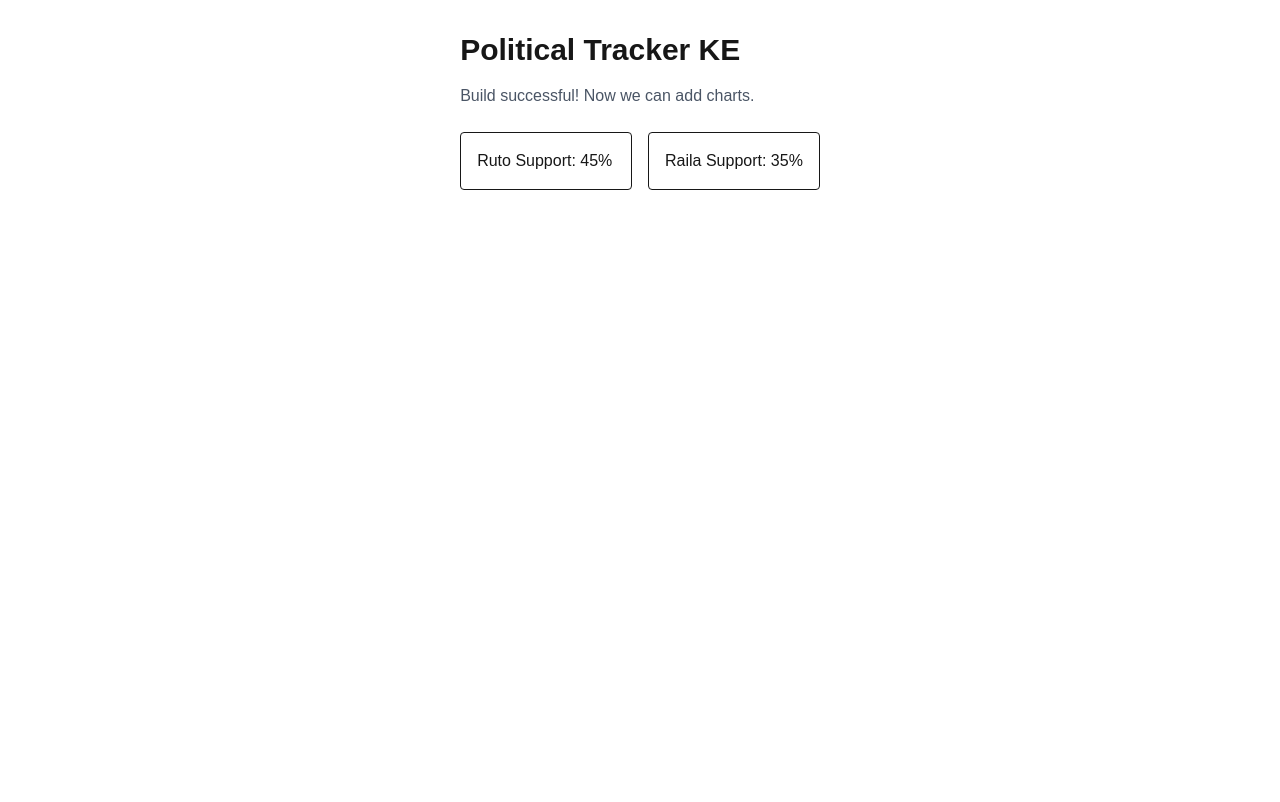
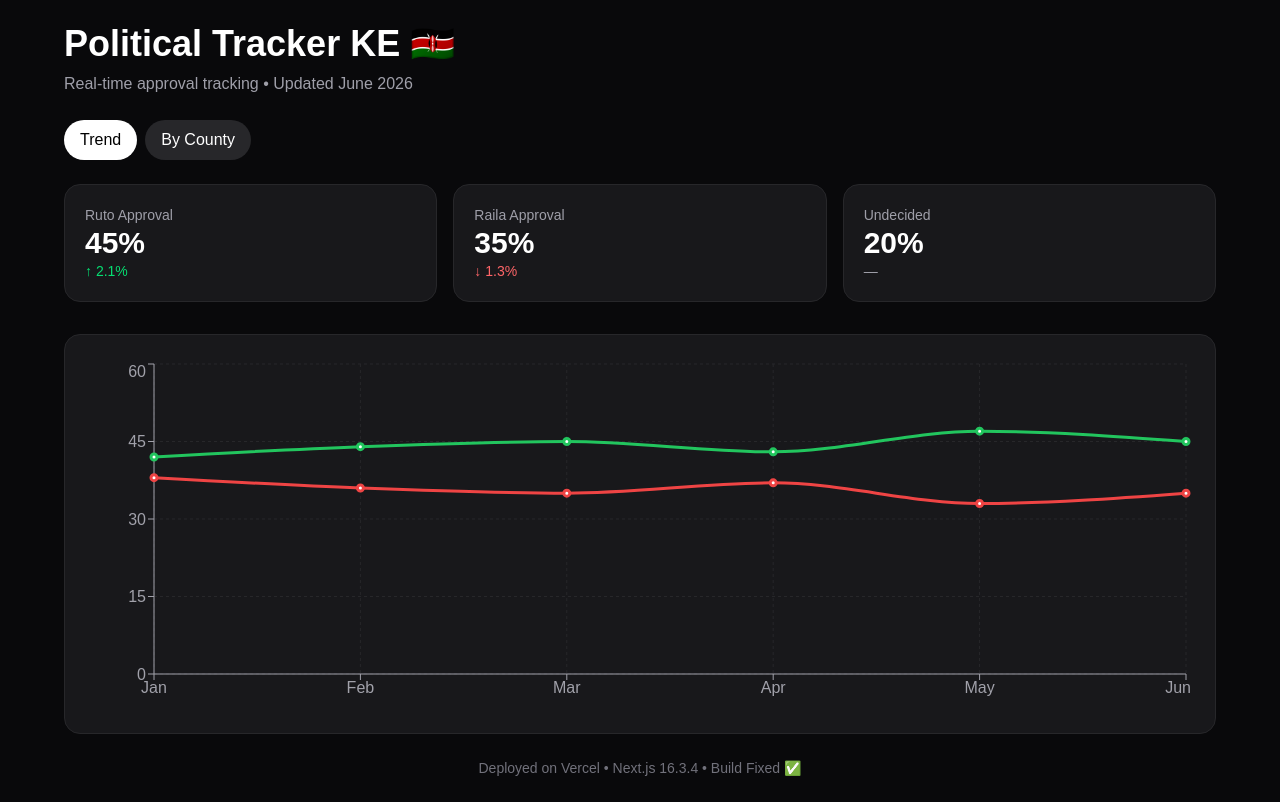
Before and after one commit to applepayglobalagencies-source/political-tracker, a Next.js app: page / in a window 1280 px wide. Built offline with nearby package versions, Linux system fonts and the light colour scheme.

Commit message:
political dashboard

```diff
--- a/src/app/page.tsx
+++ b/src/app/page.tsx
@@ -1,15 +1,67 @@
 "use client";
 import { useState } from "react";
+import { LineChart, Line, XAxis, YAxis, CartesianGrid, Tooltip, ResponsiveContainer, BarChart, Bar } from "recharts";
+
+const data = [
+  { name: 'Jan', Ruto: 42, Raila: 38 },
+  { name: 'Feb', Ruto: 44, Raila: 36 },
+  { name: 'Mar', Ruto: 45, Raila: 35 },
+  { name: 'Apr', Ruto: 43, Raila: 37 },
+  { name: 'May', Ruto: 47, Raila: 33 },
+  { name: 'Jun', Ruto: 45, Raila: 35 },
+];
+
+const counties = [
+  { county: 'Nairobi', Ruto: 48, Raila: 42 },
+  { county: 'Mombasa', Ruto: 35, Raila: 55 },
+  { county: 'Kisumu', Ruto: 20, Raila: 75 },
+  { county: 'Nakuru', Ruto: 60, Raila: 30 },
+  { county: 'Uasin Gishu', Ruto: 78, Raila: 15 },
+];
 
 export default function Page() {
-  const [data, setData] = useState<any>(null);
+  const [tab, setTab] = useState("trend");
   return (
-    <main className="p-8 max-w-3xl mx-auto">
-      <h1 className="text-3xl font-bold mb-4">Political Tracker KE</h1>
-      <p className="mb-6 text-gray-600">Build successful! Now we can add charts.</p>
-      <div className="grid grid-cols-2 gap-4">
-        <div className="p-4 border rounded">Ruto Support: 45%</div>
-        <div className="p-4 border rounded">Raila Support: 35%</div>
+    <main className="min-h-screen bg-zinc-950 text-white p-6">
+      <div className="max-w-6xl mx-auto">
+        <h1 className="text-4xl font-black mb-2">Political Tracker KE 🇰🇪</h1>
+        <p className="text-zinc-400 mb-6">Real-time approval tracking • Updated June 2026</p>
+
+        <div className="flex gap-2 mb-6">
+          <button onClick={()=>setTab("trend")} className={`px-4 py-2 rounded-full ${tab==="trend"? "bg-white text-black" : "bg-zinc-800"}`}>Trend</button>
+          <button onClick={()=>setTab("counties")} className={`px-4 py-2 rounded-full ${tab==="counties"? "bg-white text-black" : "bg-zinc-800"}`}>By County</button>
+        </div>
+
+        <div className="grid grid-cols-1 md:grid-cols-3 gap-4 mb-8">
+          <div className="bg-zinc-900 border border-zinc-800 rounded-2xl p-5"><p className="text-zinc-400 text-sm">Ruto Approval</p><p className="text-3xl font-bold">45%</p><p className="text-green-400 text-sm">↑ 2.1%</p></div>
+          <div className="bg-zinc-900 border border-zinc-800 rounded-2xl p-5"><p className="text-zinc-400 text-sm">Raila Approval</p><p className="text-3xl font-bold">35%</p><p className="text-red-400 text-sm">↓ 1.3%</p></div>
+          <div className="bg-zinc-900 border border-zinc-800 rounded-2xl p-5"><p className="text-zinc-400 text-sm">Undecided</p><p className="text-3xl font-bold">20%</p><p className="text-zinc-400 text-sm">—</p></div>
+        </div>
+
+        <div className="bg-zinc-900 border border-zinc-800 rounded-2xl p-6 h-[400px]">
+          <ResponsiveContainer width="100%" height="100%">
+            {tab==="trend"? (
+              <LineChart data={data}>
+                <CartesianGrid strokeDasharray="3 3" stroke="#27272a" />
+                <XAxis dataKey="name" stroke="#a1a1aa" />
+                <YAxis stroke="#a1a1aa" />
+                <Tooltip contentStyle={{background:"#18181b", border:"1px solid #27272a"}}/>
+                <Line type="monotone" dataKey="Ruto" stroke="#22c55e" strokeWidth={3} />
+                <Line type="monotone" dataKey="Raila" stroke="#ef4444" strokeWidth={3} />
+              </LineChart>
+            ) : (
+              <BarChart data={counties}>
+                <CartesianGrid strokeDasharray="3 3" stroke="#27272a" />
+                <XAxis dataKey="county" stroke="#a1a1aa" />
+                <YAxis stroke="#a1a1aa" />
+                <Tooltip contentStyle={{background:"#18181b", border:"1px solid #27272a"}}/>
+                <Bar dataKey="Ruto" fill="#22c55e" radius={[8,8,0,0]} />
+                <Bar dataKey="Raila" fill="#ef4444" radius={[8,8,0,0]} />
+              </BarChart>
+            )}
+          </ResponsiveContainer>
+        </div>
+        <p className="text-center text-zinc-500 mt-6 text-sm">Deployed on Vercel • Next.js 16.3.4 • Build Fixed ✅</p>
       </div>
     </main>
   );
```
